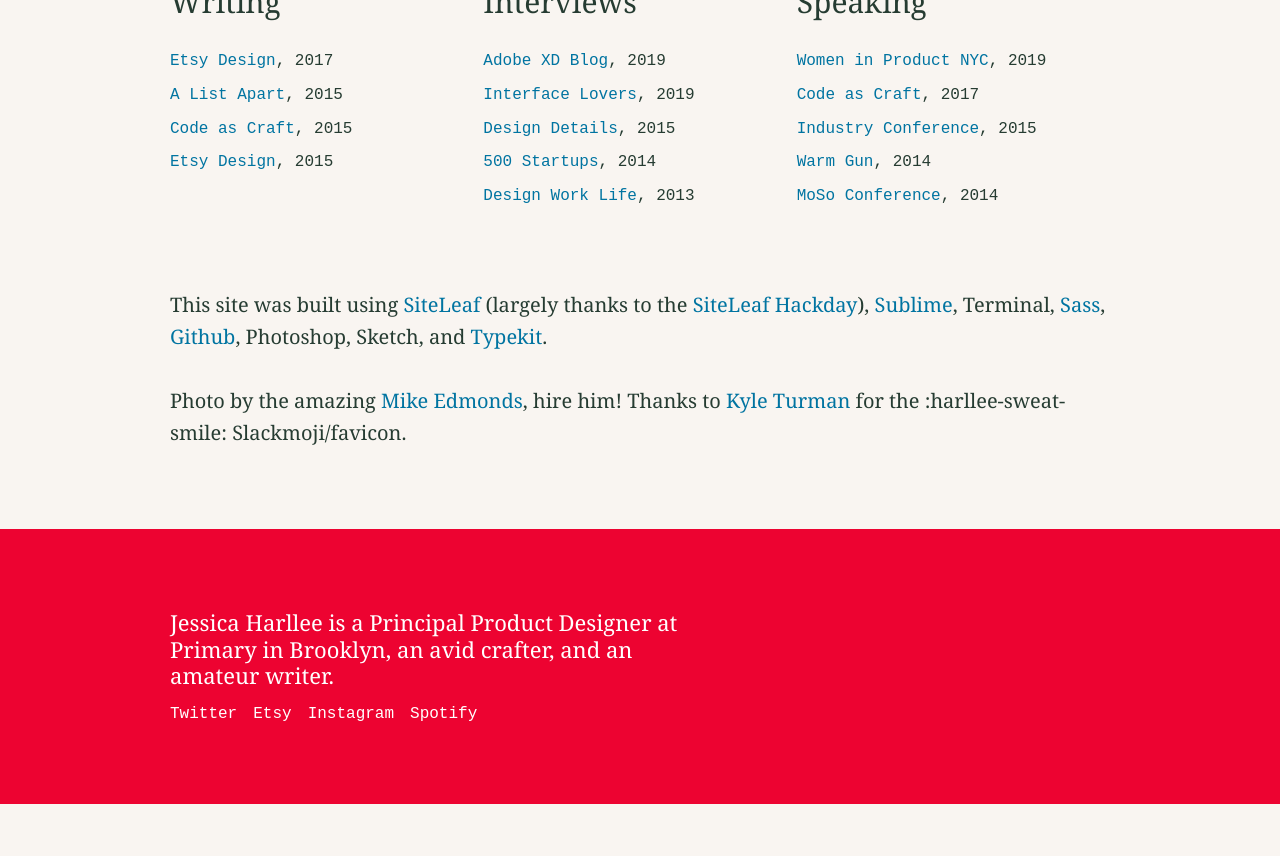
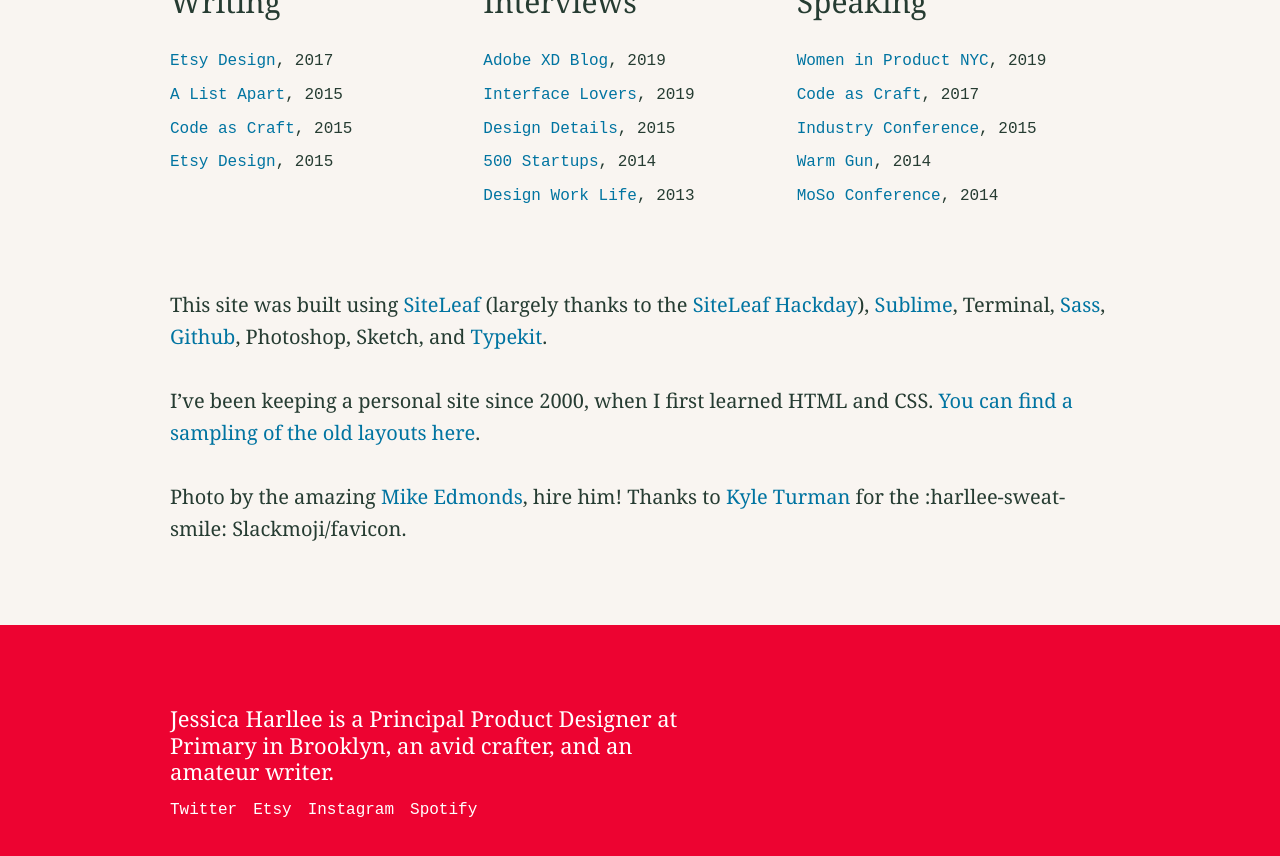
Before and after one commit to harllee/jessicaharllee.com, a Jekyll site: the page built from about.markdown, in a window 1280 px wide and 900 px high, scrolled down 1064 px. Shown: the top 856 px of the window. Built offline with Jekyll 4.4.1, drawn with Linux system fonts in a browser that asks for light colours; before the commit the page ends 1868 px from its top, so only the background shows below that.

Commit message:
Updated About

```diff
--- a/about.markdown
+++ b/about.markdown
@@ -1,12 +1,12 @@
 ---
 title: About
 position: 4
-layout: about
 assets:
 - path: "/uploads/jess-red-shirt-full.jpg"
   name: jess-red-shirt-full
 - path: "/uploads/jessica-red-wall-landscape-d1c86b.jpg"
   name: jessica-red-wall-landscape-d1c86b
+layout: about
 ---
 
 <h1 class="jh-screenreader-only">About</h1>
@@ -60,4 +60,6 @@
 
 This site was built using [SiteLeaf](http://siteleaf.com) (largely thanks to the [SiteLeaf Hackday](http://jessicaharllee.com/notes/a-redesign-with-siteleaf)), [Sublime](http://www.sublimetext.com), Terminal, [Sass](http://sass-lang.com), [Github](https://github.com/harllee), Photoshop, Sketch, and [Typekit](http://typekit.com).
 
+I've been keeping a personal site since 2000, when I first learned HTML and CSS. [You can find a sampling of the old layouts here](http://jessicaharllee.com/archives).
+
 Photo by the amazing [Mike Edmonds](http://www.edmonds.photo), hire him! Thanks to [Kyle Turman](http://turman.co) for the :harllee-sweat-smile: Slackmoji/favicon.
```
